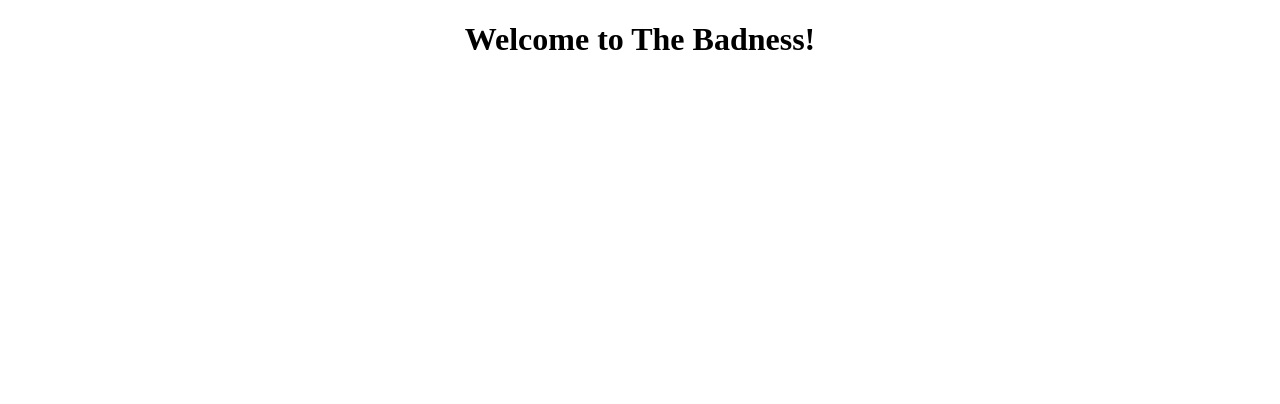
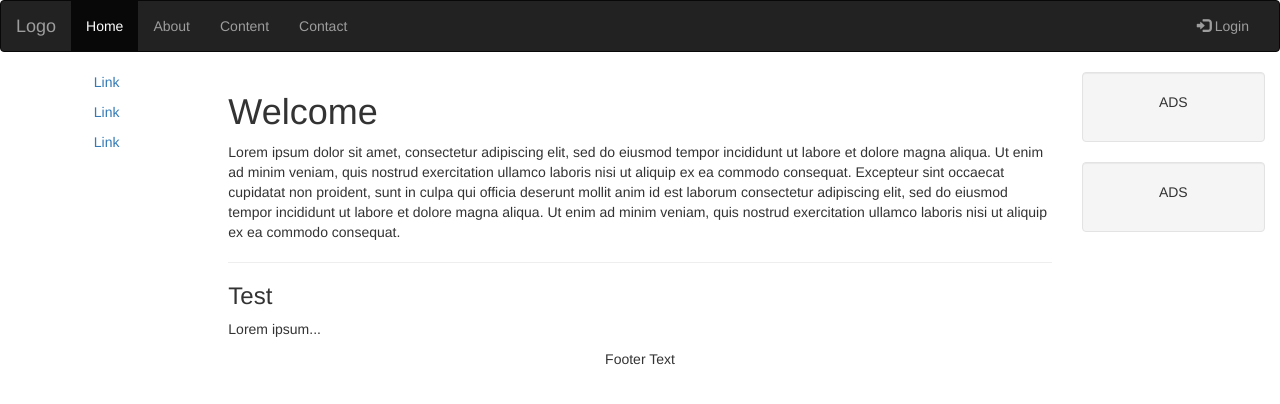
Before and after one commit to jpruee/badness-ng2-site, an Angular app: page / in a window 1280 px wide. Shown: the top 404 px of the page. Built offline with nearby package versions, Linux system fonts and the light colour scheme.

Commit message:
Added template for landing page
Found this on w3schools bootstrap templates page. (Webpage template)

```diff
--- a/src/app/app.component.html
+++ b/src/app/app.component.html
@@ -1,5 +1,70 @@
-<div style="text-align:center">
-  <h1>
-    Welcome to {{title}}!
-  </h1>
+<!DOCTYPE html>
+<html lang="en">
+<head>
+  <link rel="stylesheet" href="https://maxcdn.bootstrapcdn.com/bootstrap/3.3.7/css/bootstrap.min.css">
+  <script src="https://ajax.googleapis.com/ajax/libs/jquery/3.2.1/jquery.min.js"></script>
+  <script src="https://maxcdn.bootstrapcdn.com/bootstrap/3.3.7/js/bootstrap.min.js"></script>
+</head>
+<body>
+
+<nav class="navbar navbar-inverse">
+  <div class="container-fluid">
+    <div class="navbar-header">
+      <button type="button" class="navbar-toggle" data-toggle="collapse" data-target="#myNavbar">
+        <span class="icon-bar"></span>
+        <span class="icon-bar"></span>
+        <span class="icon-bar"></span>
+      </button>
+      <a class="navbar-brand" href="#">Logo</a>
+    </div>
+    <div class="collapse navbar-collapse" id="myNavbar">
+      <ul class="nav navbar-nav">
+        <li class="active"><a href="#">Home</a></li>
+        <li><a href="#">About</a></li>
+        <li><a href="#">Content</a></li>
+        <li><a href="#">Contact</a></li>
+      </ul>
+      <ul class="nav navbar-nav navbar-right">
+        <li><a href="#"><span class="glyphicon glyphicon-log-in"></span> Login</a></li>
+      </ul>
+    </div>
+  </div>
+</nav>
+
+<div class="container-fluid text-center">
+  <div class="row content">
+    <div class="col-sm-2 sidenav">
+      <p><a href="#">Link</a></p>
+      <p><a href="#">Link</a></p>
+      <p><a href="#">Link</a></p>
+    </div>
+    <div class="col-sm-8 text-left">
+      <h1>Welcome</h1>
+      <p>Lorem ipsum dolor sit amet, consectetur adipiscing elit,
+        sed do eiusmod tempor incididunt ut labore et dolore magna aliqua.
+        Ut enim ad minim veniam, quis nostrud exercitation ullamco laboris nisi ut aliquip ex ea commodo consequat.
+        Excepteur sint occaecat cupidatat non proident, sunt in culpa qui officia deserunt mollit anim id est laborum consectetur adipiscing elit,
+        sed do eiusmod tempor incididunt ut labore et dolore magna aliqua. Ut enim ad minim veniam,
+        quis nostrud exercitation ullamco laboris nisi ut aliquip ex ea commodo consequat.
+      </p>
+      <hr>
+      <h3>Test</h3>
+      <p>Lorem ipsum...</p>
+    </div>
+    <div class="col-sm-2 sidenav">
+      <div class="well">
+        <p>ADS</p>
+      </div>
+      <div class="well">
+        <p>ADS</p>
+      </div>
+    </div>
+  </div>
 </div>
+
+<footer class="container-fluid text-center">
+  <p>Footer Text</p>
+</footer>
+
+</body>
+</html>
```
